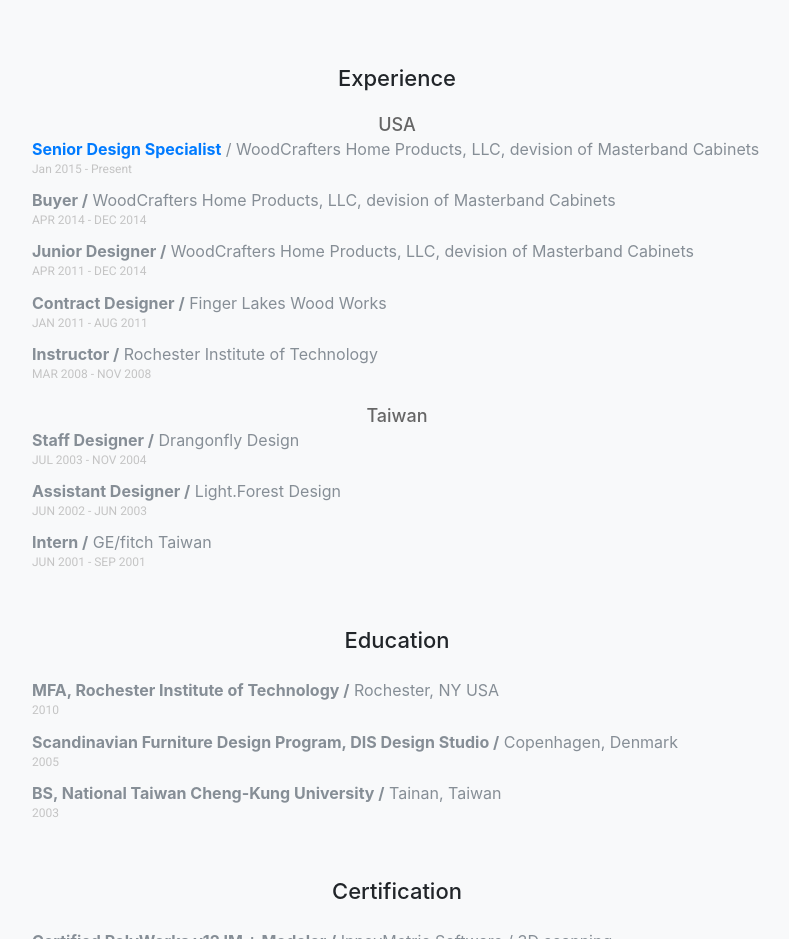
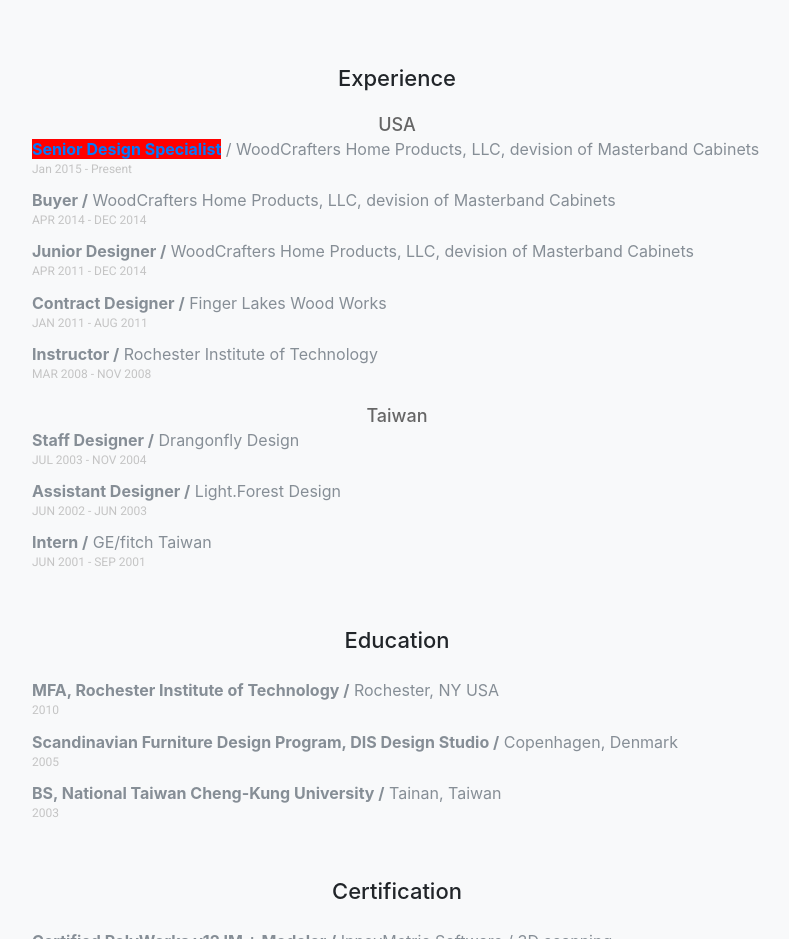
Before and after one commit to YLT-Design/YLT-Design, a website with bundled scripts: page index.html in a window 1280 px wide. Shown: the part 1400-2339 px from the top of the page, without its empty margins (243-1032 px from the left). Built offline with nearby package versions, Linux system fonts and the light colour scheme.

Commit message:
Update index.html

```diff
--- a/index.html
+++ b/index.html
@@ -101,7 +101,7 @@
             <div class="team-member">
               <h4>Experience</h4>
               <h5>USA</h5>
-              <p class="text-muted" align="left"><span class="text-primary"><b>Senior Design Specialist</b></span> / WoodCrafters Home Products, LLC, devision of Masterband Cabinets
+              <p class="text-muted" align="left"><span class="text-primary" style="background:red"><b>Senior Design Specialist</b></span> / WoodCrafters Home Products, LLC, devision of Masterband Cabinets
                 <BR><h6 style="text-align:left">Jan 2015 - Present</h6></p>
               <p class="text-muted" align="left"><b>Buyer /</b> WoodCrafters Home Products, LLC, devision of Masterband Cabinets
                 <BR><h6 style="text-align:left">APR 2014 - DEC 2014</h6></p>
```
